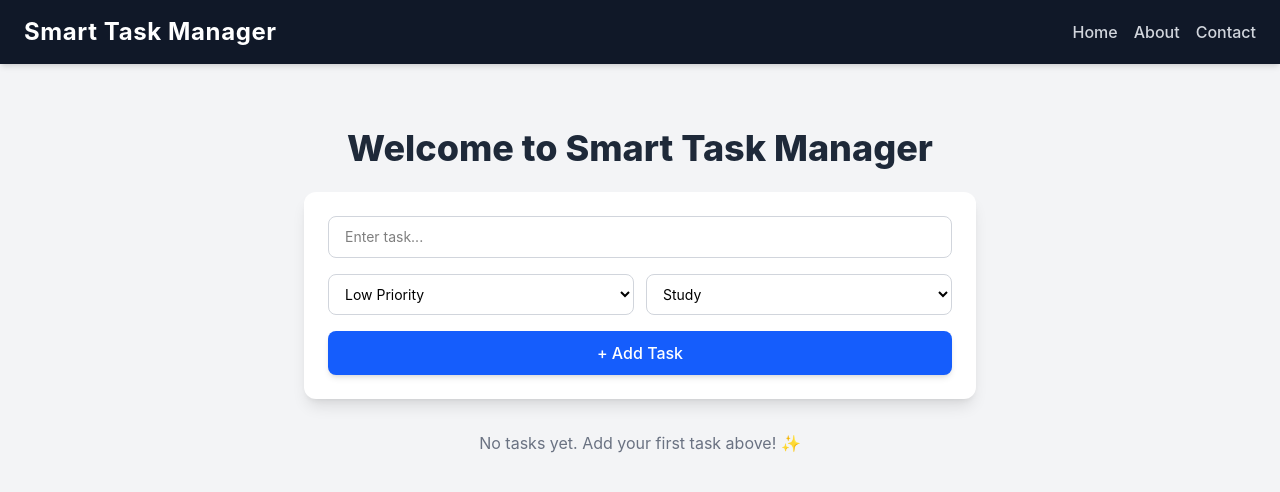
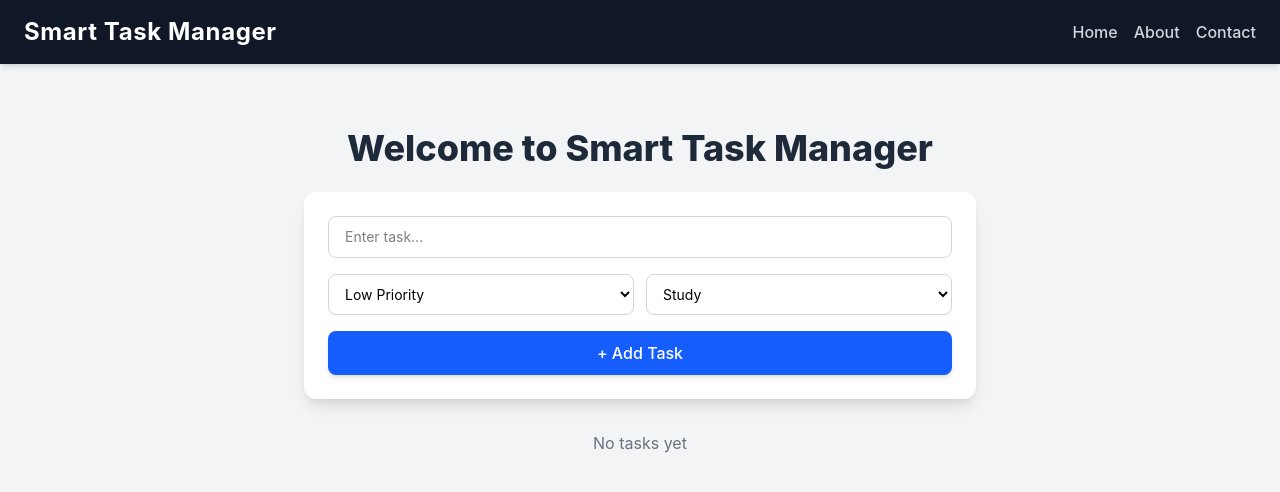
Before and after one commit to harshal2390/task-manager-app--react, a React (Vite) app: page / in a window 1280 px wide. Shown: the top 492 px of the page. Built offline with nearby package versions, Linux system fonts and the light colour scheme.

Commit message:
updated home page

```diff
--- a/src/pages/Home.jsx
+++ b/src/pages/Home.jsx
@@ -78,9 +78,7 @@
         ))}
 
         {tasks.length === 0 && (
-          <p className="text-center text-gray-500 mt-6">
-            No tasks yet. Add your first task above! ✨
-          </p>
+          <p className="text-center text-gray-500 mt-6">No tasks yet</p>
         )}
       </ul>
     </div>
```
